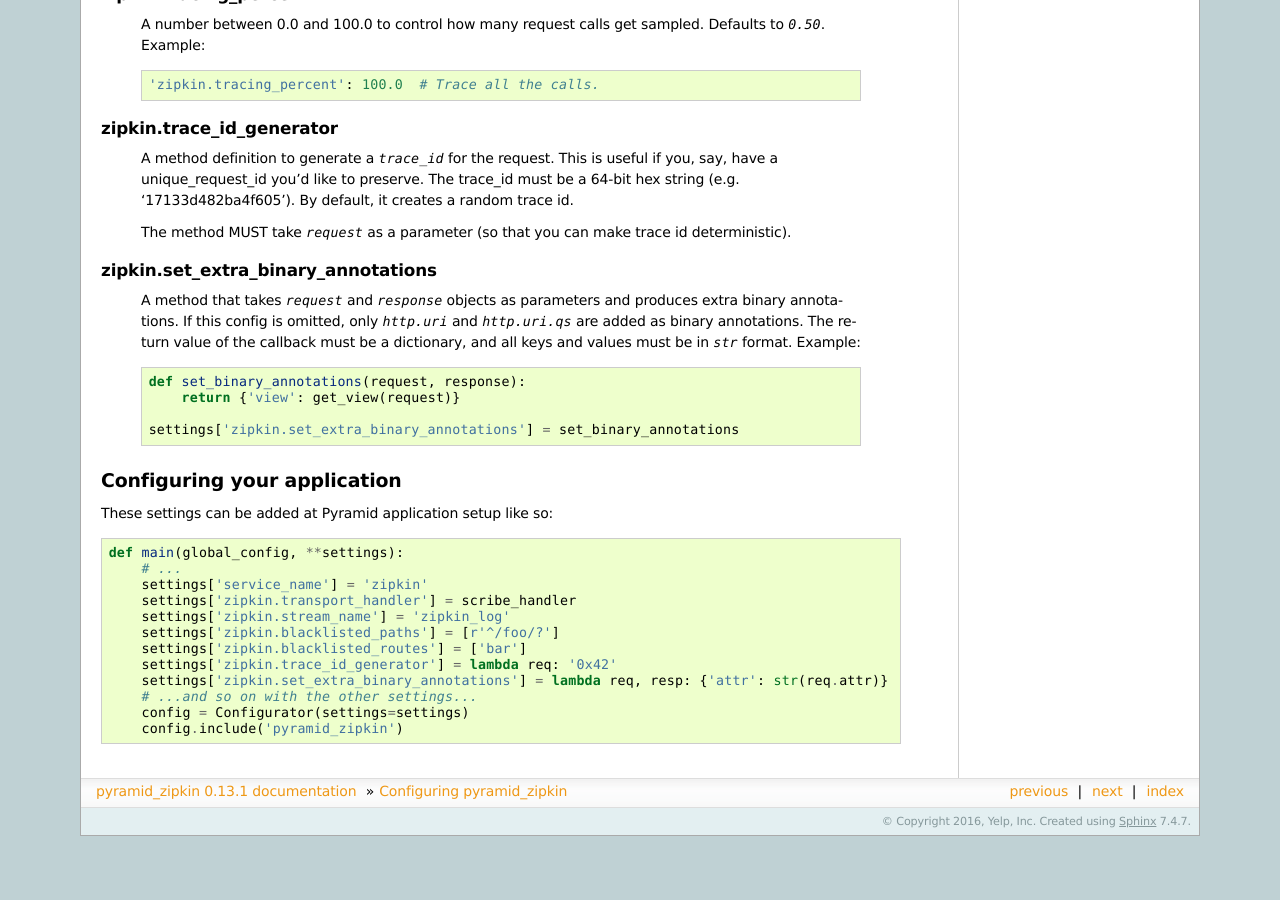
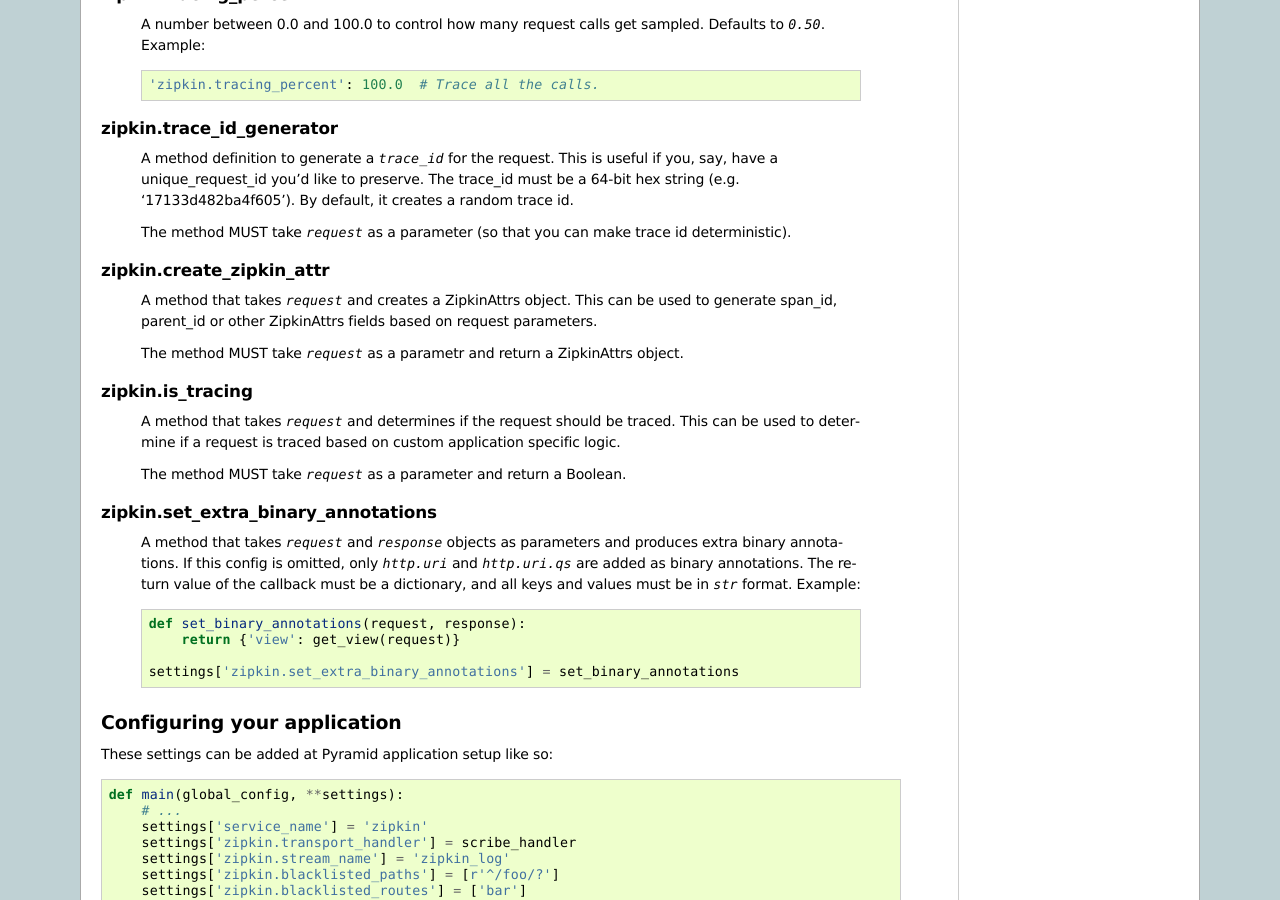
Before and after one commit to Yelp/pyramid_zipkin, a Sphinx documentation site: the page built from docs/source/configuring_zipkin.rst, in a window 1280 px wide and 900 px high, scrolled down 1368 px. Built offline with Sphinx 7.4.7, drawn with Linux system fonts in a browser that asks for light colours; before the commit the page ends 2204 px from its top, so only the background shows below that; some of the changed text lies outside the part shown.

Commit message:
[#66] update to docs explaining additional settings is_tracing and create_zipkin_attr

```diff
--- a/docs/source/configuring_zipkin.rst
+++ b/docs/source/configuring_zipkin.rst
@@ -110,6 +110,25 @@
     id deterministic).
 
 
+zipkin.create_zipkin_attr
+~~~~~~~~~~~~~~~~~~~~~~~~~
+    A method that takes `request` and creates a ZipkinAttrs object. This
+    can be used to generate span_id, parent_id or other ZipkinAttrs fields
+    based on request parameters.
+
+    The method MUST take `request` as a parametr and return a ZipkinAttrs
+    object.
+
+
+zipkin.is_tracing
+~~~~~~~~~~~~~~~~~
+    A method that takes `request` and determines if the request should be
+    traced. This can be used to determine if a request is traced based on
+    custom application specific logic.
+
+    The method MUST take `request` as a parameter and return a Boolean.
+
+
 zipkin.set_extra_binary_annotations
 ~~~~~~~~~~~~~~~~~~~~~~~~~~~~~~~~~~~
     A method that takes `request` and `response` objects as parameters
```
Also changed, not shown: 2 other files.
